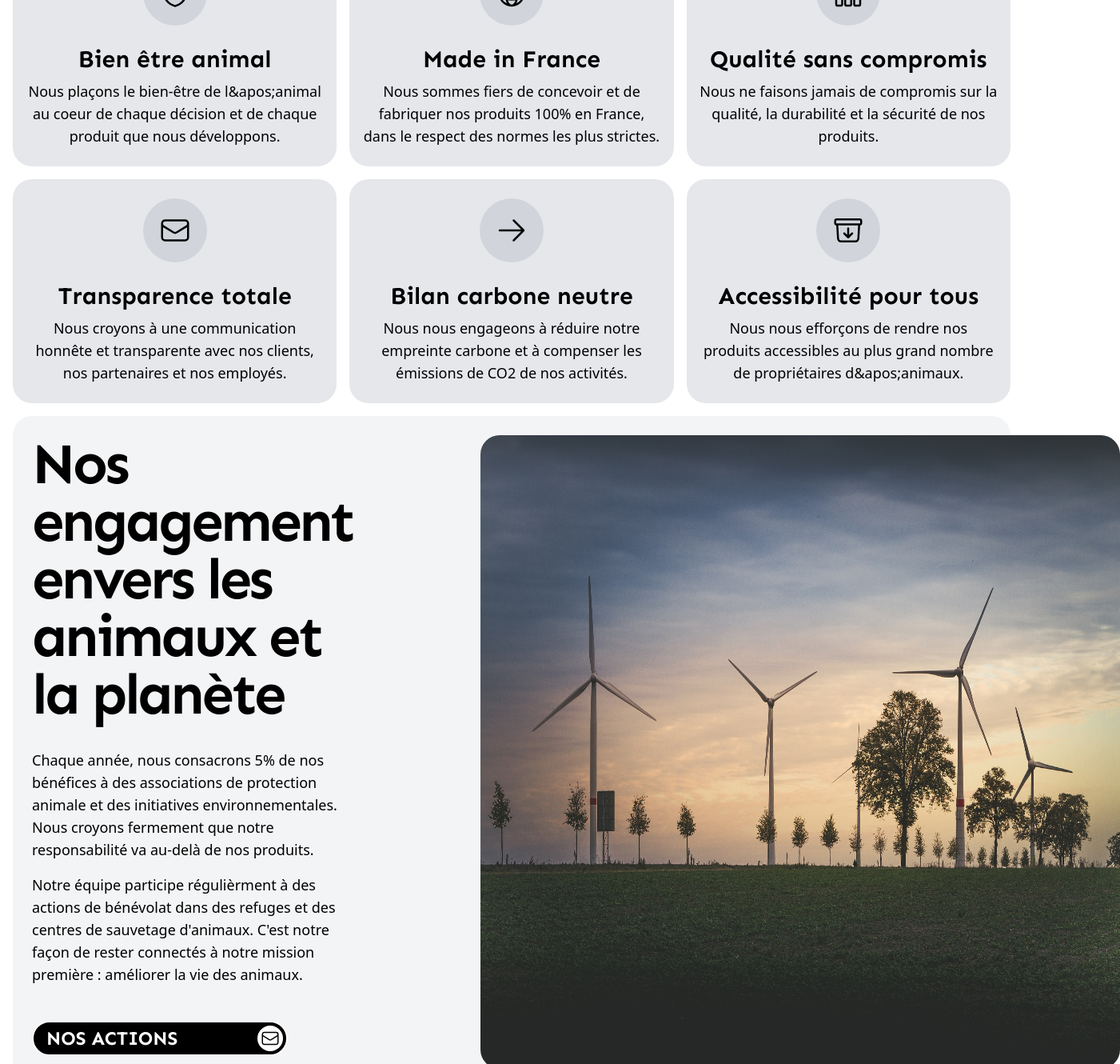
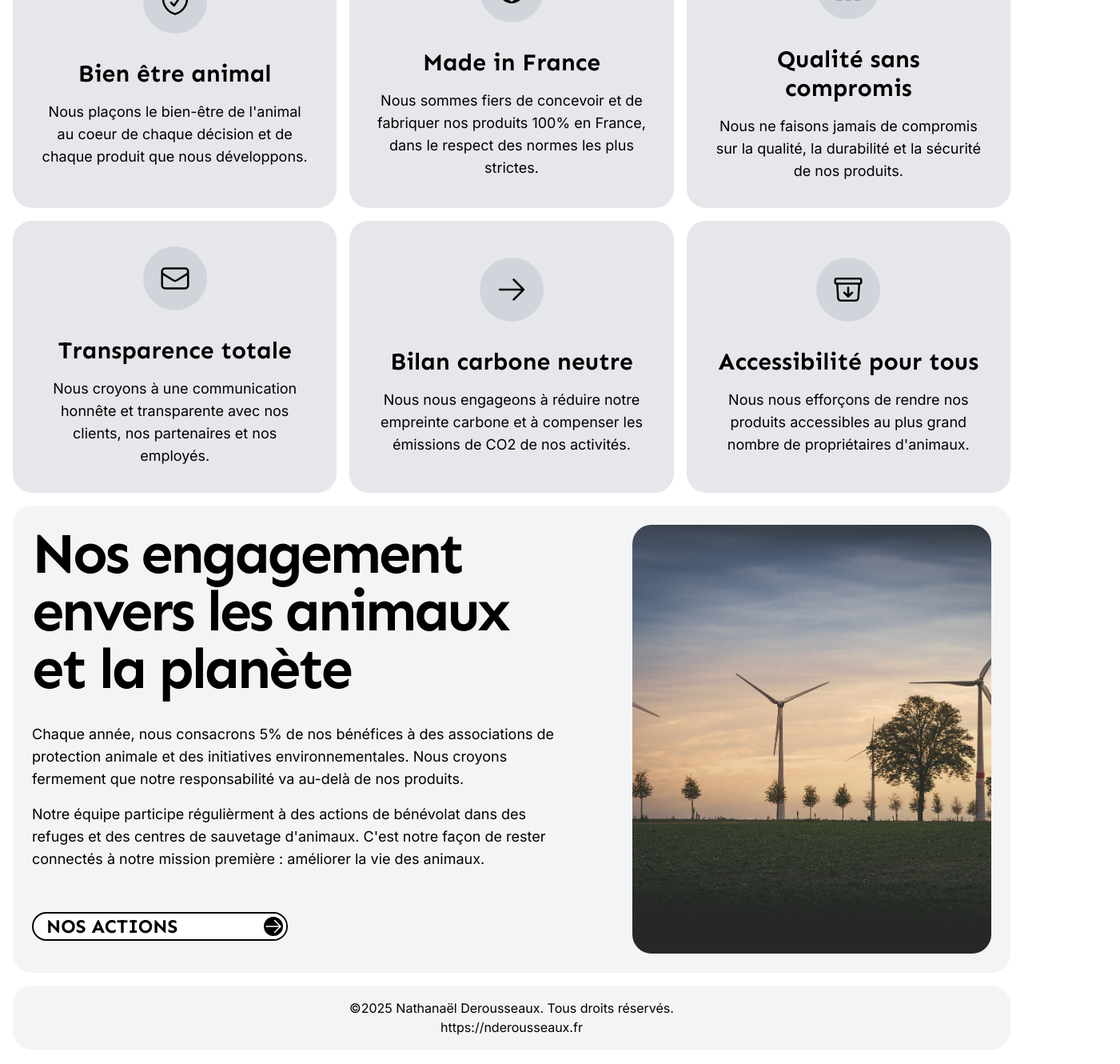
Before and after one commit to nderousseaux/cnl, a Next.js app: page /valeurs in a window 1280 px wide. Shown: the part 420-1750 px from the top of the page at 80% size, 1401 px wide, since content can reach past the window. Built offline with nearby package versions, Linux system fonts and the light colour scheme.

Commit message:
✨ feat: adding values page

```diff
--- a/src/app/equipe/page.tsx
+++ b/src/app/equipe/page.tsx
@@ -1,5 +1,3 @@
-import Image from 'next/image';
-
 import HeroCard from '@/src/ui/components/hero-card';
 import { team } from '@/src/lib/data';
 import { emphasisFont } from '@/src/ui/fonts';
--- a/src/app/valeurs/page.tsx
+++ b/src/app/valeurs/page.tsx
@@ -1,69 +1,57 @@
-import Image from 'next/image';
-import Link from 'next/link';
+import { ArrowRightIcon } from '@heroicons/react/24/outline';
 
+import Button from '@/src/ui/components/button';
+import HeroCard from '@/src/ui/components/hero-card';
+import { values } from '@/src/lib/data';
 import { emphasisFont } from '@/src/ui/fonts';
-import { ArrowRightIcon, EnvelopeIcon, GlobeAltIcon, ShieldCheckIcon, ChartBarIcon, ArchiveBoxArrowDownIcon } from '@heroicons/react/24/outline';
 
 export default function Page() {
-  const data = [
-    {
-      icon: <ShieldCheckIcon className="w-10 h-10" />,
-      title: "Bien être animal",
-      description: "Nous plaçons le bien-être de l&apos;animal au coeur de chaque décision et de chaque produit que nous développons."
-    },
-    {
-      icon: <GlobeAltIcon className="w-10 h-10" />,
-      title: "Made in France",
-      description: "Nous sommes fiers de concevoir et de fabriquer nos produits 100% en France, dans le respect des normes les plus strictes."
-    },
-    {
-      icon: <ChartBarIcon className="w-10 h-10" />,
-      title: "Qualité sans compromis",
-      description: "Nous ne faisons jamais de compromis sur la qualité, la durabilité et la sécurité de nos produits."
-    },
-    {
-      icon: <EnvelopeIcon className="w-10 h-10" />,
-      title: "Transparence totale",
-      description: "Nous croyons à une communication honnête et transparente avec nos clients, nos partenaires et nos employés."
-    },
-    {
-      icon: <ArrowRightIcon className="w-10 h-10" />,
-      title: "Bilan carbone neutre",
-      description: "Nous nous engageons à réduire notre empreinte carbone et à compenser les émissions de CO2 de nos activités."
-    },
-    {
-      icon: <ArchiveBoxArrowDownIcon className="w-10 h-10" />,
-      title: "Accessibilité pour tous",
-      description: "Nous nous efforçons de rendre nos produits accessibles au plus grand nombre de propriétaires d&apos;animaux."
-    }
-  ]
 
   return (
-    <main className="flex justify-center font-sans">
-      <div className="w-full flex flex-col">
-        <section className="col-span-2 row-span-2 bg-gray-100 p-6 rounded-3xl flex flex-col justify-between mb-4">
-          <h2 className={`text-7xl font-bold ${emphasisFont.className} tracking-tighter mb-4`}>Nos valeurs</h2>
+    <main className="grid gap-4
+      grid-cols-1
+      lg:grid-cols-2
+      xl:grid-cols-3
+      justify-around
+    ">
+
+      <HeroCard
+        className="flex flex-col justify-between"
+        classNameLayout="xl:col-span-3 lg:col-span-2 col-span-1"
+      >
+        <h2 className={`text-7xl font-bold ${emphasisFont.className} tracking-tighter mb-4`}>
+          Nos valeurs
+        </h2>
         <p className="text-lg">
           Chez nous, l&apos;innovation, l&apos;intégrité et la collaboration sont au cœur de tout ce que nous faisons. Nous croyons fermement que chaque défi est une opportunité de croissance et d&apos;apprentissage. Notre équipe est dédiée à fournir des solutions de haute qualité tout en respectant les normes éthiques les plus élevées. Ensemble, nous travaillons pour créer un impact positif et durable dans notre communauté et au-delà.
         </p>
-        </section>
-        <div className="grid grid-cols-1 md:grid-cols-2 xl:grid-cols-3 gap-4 w-full pb-4">
-          {data.map((valeur, index) => (
-            <section className="col-span-1 row-span-1 bg-gray-200 p-4 py-6 rounded-3xl relative flex flex-col items-center gap-2" key={index}>
+      </HeroCard>
+
+      {values.map((valeur, index) => (
+        <HeroCard
+          className="flex flex-col justify-center items-center"
+          classNameLayout="bg-gray-200 col-span-1 row-span-1"
+          key={index}
+        >
+          <div className="flex flex-col items-center justify-center gap-4 p-4">
             <div className="flex items-center justify-center w-20 h-20 bg-gray-300 rounded-full">
               {valeur.icon}
             </div>
-                <h2 className={`text-3xl font-bold ${emphasisFont.className} mt-4`}>
+            <h2 className={`text-3xl font-bold ${emphasisFont.className} mt-4 text-center`}>
               {valeur.title}
             </h2>
             <p className="text-lg text-center">
               {valeur.description}
             </p>
-            </section>
+          </div>
+        </HeroCard>
       ))}
-        </div>
-        <section className="col-span-2 row-span-2 bg-gray-100 p-6 rounded-3xl flex justify-between mb-4 gap-40">
-          <div className="flex flex-col gap-4 text-left text-xl pb-4 ">
+
+      <HeroCard
+        className="flex justify-between flex-col xl:flex-row"
+        classNameLayout="xl:col-span-3 lg:col-span-2 col-span-1 bg-gray-100 p-6 rounded-3xl justify-between gap-40 bg-fuchsia-100"
+      >
+        <div className="flex flex-col gap-4 text-left text-xl pb-4 pr-24">
           <h2 className={`text-7xl font-bold ${emphasisFont.className} tracking-tighter mb-4`}>Nos engagement envers les animaux et la planète</h2>
           <p className="text-lg">
             Chaque année, nous consacrons 5% de nos bénéfices à des associations de protection animale et des initiatives environnementales. Nous croyons fermement que notre responsabilité va au-delà de nos produits.
@@ -72,20 +60,16 @@ export default function Page() {
             Notre équipe participe régulièrment à des actions de bénévolat dans des refuges et des centres de sauvetage d&apos;animaux. C&apos;est notre façon de rester connectés à notre mission première : améliorer la vie des animaux.
           </p>
           <div className="h-full"/>
+          <Button href="/" text="Nos actions" Icon={ArrowRightIcon}/>
+        </div>
+        <HeroCard
+          backgroundImage="/assets/ecology.jpg"
+          className="flex-1"
+          classNameLayout="w-full h-96 xl:h-full"
+        >
+        </HeroCard>
+      </HeroCard>
 
-            <Link href="/contact" className="w-80 h-14 rounded-full flex items-center justify-between border-white border-2 pl-4 p-1 bg-black">
-              <p className={`text-white uppercase ${emphasisFont.className} text-2xl font-bold`}>
-                Nos actions
-              </p>
-              <div className="bg-white rounded-full flex items-center justify-center aspect-square h-full">
-                <EnvelopeIcon className="w-6 h-6 text-black" />
-              </div>
-            </Link>
-          </div>
-          <Image src="/assets/ecology.jpg" alt="Values" width={800} height={400} className="rounded-3xl" />
-
-        </section>
-      </div>
     </main>
   );
 }
--- a/src/lib/data.ts
+++ b/src/lib/data.ts
@@ -1,16 +1,9 @@
-interface Product {
-	title: string;
-	image: string;
-	description: string;
-}
+import React from "react";
 
-interface TeamMember {
-	name: string;
-	poste: string;
-	image: string;
-}
+import { ArrowRightIcon, EnvelopeIcon, GlobeAltIcon, ShieldCheckIcon, ChartBarIcon, ArchiveBoxArrowDownIcon } from '@heroicons/react/24/outline';
 
-export const arguments_product : Product[] = [
+
+export const arguments_product : { title: string; image: string; description: string }[] = [
 	{
 		title: "Un collier à la pointe de la technologie",
 		image: "/assets/collar.jpg",
@@ -28,7 +21,7 @@ export const arguments_product : Product[] = [
 	}
 ]
 
-export const team: TeamMember[] = [
+export const team: { name: string; poste: string; image: string }[] = [
 	{
 		name: "Nohann",
 		poste: "Directeur",
@@ -80,3 +73,37 @@ export const team: TeamMember[] = [
 		image: "/assets/team/9.jpeg",
 	}
 ]
+
+
+export const values: { title: string; description: string; icon: JSX.Element }[] = [
+	{
+		icon: React.createElement(ShieldCheckIcon, { className: "w-10 h-10" }),
+		title: "Bien être animal",
+		description: "Nous plaçons le bien-être de l'animal au coeur de chaque décision et de chaque produit que nous développons."
+	},
+	{
+		icon: React.createElement(GlobeAltIcon, { className: "w-10 h-10" }),
+		title: "Made in France",
+		description: "Nous sommes fiers de concevoir et de fabriquer nos produits 100% en France, dans le respect des normes les plus strictes."
+	},
+	{
+		icon: React.createElement(ChartBarIcon, { className: "w-10 h-10" }),
+		title: "Qualité sans compromis",
+		description: "Nous ne faisons jamais de compromis sur la qualité, la durabilité et la sécurité de nos produits."
+	},
+	{
+		icon: React.createElement(EnvelopeIcon, { className: "w-10 h-10" }),
+		title: "Transparence totale",
+		description: "Nous croyons à une communication honnête et transparente avec nos clients, nos partenaires et nos employés."
+	},
+	{
+		icon: React.createElement(ArrowRightIcon, { className: "w-10 h-10" }),
+		title: "Bilan carbone neutre",
+		description: "Nous nous engageons à réduire notre empreinte carbone et à compenser les émissions de CO2 de nos activités."
+	},
+	{
+		icon: React.createElement(ArchiveBoxArrowDownIcon, { className: "w-10 h-10" }),
+		title: "Accessibilité pour tous",
+		description: "Nous nous efforçons de rendre nos produits accessibles au plus grand nombre de propriétaires d'animaux."
+	}
+]
```
Lines whose indentation alone changed are shown as unchanged.
